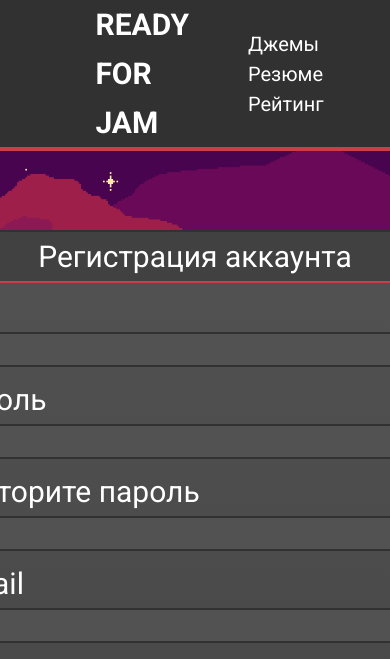
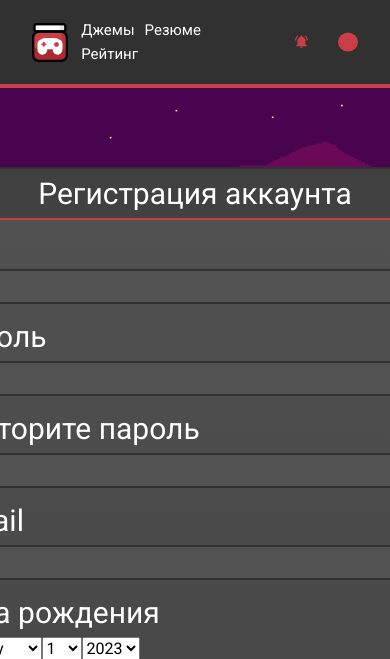
Before and after one commit to lanissell/ReadyForJamWeb, a Django app: page /author/ in a window 390 px wide. Shown: the top 659 px of the page. Run offline with Django 4.2, Linux system fonts and the light colour scheme; style sheets or scripts are compiled from the project's sources.

Commit message:
add adaptive design to the header

```diff
--- a/ReadyForJam/static/base/css/style.css
+++ b/ReadyForJam/static/base/css/style.css
@@ -23,7 +23,7 @@ html {
 /*Header*/
 .header {
   width: 100%;
-  height: 5.2083333333%;
+  height: 4.1666666667%;
   z-index: 50;
   background-color: #313131;
   border-bottom: 4px solid #CA3E47;
@@ -36,40 +36,27 @@ html {
 }
 
 .header_logo {
+  margin-right: auto;
   width: 73px;
+  max-width: 100%;
   height: 78px;
-  left: 160px;
-  top: 11px;
-}
-
-.header__project-name {
-  font-family: Roboto, serif;
-  font-style: normal;
-  font-weight: 700;
-  font-size: 30px;
-  line-height: 49px;
-  margin: 0 0 0 63px;
-  display: flex;
-  align-items: center;
-  text-transform: uppercase;
-  color: #FFFFFF;
 }
 
 .header__menu {
-  margin: 0 0 0 10.4166666667%;
+  margin: 0 0 0 3.9583333333%;
 }
 
 .menu {
   padding: 5px 0;
 }
 
-.menu_list {
+.menu__list {
   flex-wrap: wrap;
   display: flex;
 }
 
-.menu_item :last-child {
-  margin: 0 0 0 25px;
+ul li.menu__item:not(:last-child) {
+  margin-right: 25px;
 }
 
 .menu__link {
@@ -82,7 +69,7 @@ html {
 }
 
 .header__right-group {
-  margin: 0 0 0 55px;
+  margin-left: auto;
   align-items: center;
 }
 
@@ -91,11 +78,12 @@ html {
 }
 
 .right-group__list {
+  align-items: center;
   display: flex;
 }
 
-.right-group__items {
-  margin: 0 0 0 30px;
+ul li.right-group__items:not(:last-child) {
+  margin-right: 30px;
 }
 
 .right-group__search {
@@ -103,6 +91,8 @@ html {
   height: 30px;
   margin: 35px 0;
   top: 34px;
+  border: 0;
+  outline: none;
   background: #414141;
   color: white;
   border-radius: 8px;
@@ -110,12 +100,67 @@ html {
 
 .right-group__notification {
   margin: 33px 0;
-  width: 35px;
-  height: 35px;
 }
 
 .right-group__profile {
-  margin: 6px 0;
+  height: 80px;
+  width: 80px;
+}
+
+@media (max-width: 960px) {
+  .header_logo {
+    width: 51.1px;
+    height: 54.6px;
+  }
+  .menu__link {
+    font-weight: 300;
+    font-size: 15px;
+  }
+  ul li.menu__item:not(:last-child) {
+    margin-right: 10px;
+  }
+}
+@media screen and (max-width: 800px) {
+  .right-group__search {
+    display: none;
+  }
+}
+@media (max-width: 500px) {
+  .header__container {
+    min-height: 50px;
+  }
+  .right-group__profile {
+    height: 40px;
+    width: 40px;
+  }
+  .right-group__notification {
+    height: 21px;
+    width: 21px;
+  }
+  .header_logo {
+    width: 36.5px;
+    height: 39px;
+  }
+  li ul.menu_item:not(:last-child) {
+    display: contents;
+    color: red;
+  }
+  .dropdown {
+    display: inline-block;
+  }
+}
+@media (max-width: 430px) {
+  .right-group__profile {
+    height: 20px;
+    width: 20px;
+  }
+  .right-group__notification {
+    height: 14px;
+    width: 14px;
+  }
+  .header__container {
+    min-height: 30px;
+  }
 }
 
 /*# sourceMappingURL=style.css.map */
--- a/ReadyForJam/static/base/css/style.scss
+++ b/ReadyForJam/static/base/css/style.scss
@@ -1,5 +1,14 @@
 @import "zeroing-style.css";
 @import url('https://fonts.googleapis.com/css2?family=Roboto:wght@400;700&display=swap');
+
+
+@function width-in-percent($width) {
+
+  $result: $width/1920px * 100%;
+
+  @return $result;
+}
+
 
 body,
 html {
@@ -16,7 +25,7 @@ html {
 
 
 ._container {
-  max-width: 1601px / 1920px * 100%;
+  max-width: width-in-percent(1601px);
   padding: 0 15px;
   margin: 0 auto;
   box-sizing: content-box;
@@ -25,7 +34,7 @@ html {
 /*Header*/
 .header {
   width: 100%;
-  height: (100px / 1920px) * 100%;
+  height: width-in-percent(80px);
   z-index: 50;
   background-color: #313131;
   border-bottom: 4px solid #CA3E47;
@@ -37,31 +46,16 @@ html {
   align-items: center;
 }
 
-.header__link {
+.header_logo {
+  margin-right: auto;
+  width: 73px;
+  max-width: 100%;
+  height: 78px;
 }
 
-.header_logo {
-  width: 73px;
-  height: 78px;
-  left: 160px;
-  top: 11px;
-}
-
-.header__project-name {
-  font-family: Roboto, serif;
-  font-style: normal;
-  font-weight: 700;
-  font-size: 30px;
-  line-height: 49px;
-  margin: 0 0 0 63px;
-  display: flex;
-  align-items: center;
-  text-transform: uppercase;
-  color: #FFFFFF;
-}
 
 .header__menu {
-  margin: 0 0 0 ((200px / 1920px) * 100%);
+  margin: 0 0 0 ((76px / 1920px) * 100%);
 }
 
 //Header Menu
@@ -69,17 +63,18 @@ html {
   padding: 5px 0;
 }
 
-.menu_list {
+.menu__list {
   flex-wrap: wrap;
   display: flex;
+
+}
+
+ul li.menu__item:not(:last-child) {
+  margin-right: 25px;
 }
 
 .menu_item {
-
-
-  :last-child {
-    margin: 0 0 0 25px;
-  }
+  //margin: 0 0 0 25px;
 }
 
 .menu__link {
@@ -88,14 +83,14 @@ html {
   font-weight: 400;
   font-size: 20px;
 
-  text-decoration: none;//Убирает подчеркивание у ссылок
+  text-decoration: none; //Убирает подчеркивание у ссылок
   color: #FFFFFF;
 }
 
 //Right Group Header
 
 .header__right-group {
-  margin: 0 0 0 55px;
+  margin-left: auto;
   align-items: center;
 }
 
@@ -104,13 +99,18 @@ html {
 }
 
 .right-group__list {
-
+  align-items: center;
   display: flex;
 }
 
 .right-group__items {
-    margin: 0 0 0 30px;
+
 }
+
+ul li.right-group__items:not(:last-child) {
+  margin-right: 30px;
+}
+
 
 .right-group__link {
 
@@ -121,6 +121,8 @@ html {
   height: 30px;
   margin: 35px 0;
   top: 34px;
+  border: 0;
+  outline: none;
 
   background: #414141;
   color: white;
@@ -129,10 +131,80 @@ html {
 
 .right-group__notification {
   margin: 33px 0;
-  width: 35px;
-  height: 35px;
 }
 
 .right-group__profile {
-  margin: 6px 0;
+  height: 80px;
+  width: 80px;
 }
+
+
+//Media query
+
+@media (max-width: 960px) {
+  .header_logo {
+    width: 73px * 0.7;
+    height: 78px * 0.7;
+  }
+
+  .menu__link {
+    font-weight: 300;
+    font-size: 15px;
+  }
+
+  ul li.menu__item:not(:last-child) {
+    margin-right: 10px;
+  }
+}
+
+@media screen and (max-width: 800px) {
+  .right-group__search {
+    display: none;
+  }
+}
+
+@media (max-width: 500px) {
+  .header__container {
+    min-height: 50px;
+  }
+
+  .right-group__profile {
+    height: 40px;
+    width: 40px;
+  }
+
+  .right-group__notification {
+    height: 35px * 0.6;
+    width: 35px * 0.6;
+  }
+
+  .header_logo {
+    width: 73px * 0.5;
+    height: 78px * 0.5;
+  }
+
+  li ul.menu_item:not(:last-child) {
+    display: contents;
+    color: red;
+  }
+
+  .dropdown {
+    display: inline-block;
+  }
+}
+@media (max-width: 430px) {
+  .right-group__profile {
+    height: 20px;
+    width: 20px;
+  }
+
+    .right-group__notification {
+      height: 35px * 0.4;
+      width: 35px * 0.4;
+    }
+
+  .header__container {
+    min-height: 30px;
+  }
+
+}
--- a/ReadyForJam/templates/base.html
+++ b/ReadyForJam/templates/base.html
@@ -19,21 +19,19 @@
 <div class="wrapper">
     <header class="header">
         <div class="header__container _container">
-            <a class="header__link" href="MainPage.html">
+            <a class="header__link" href="">
                 <img src="/media/base/Logo.svg" class="header_logo" alt="">
             </a>
-            <h1 class="header__project-name">Ready for Jam</h1>
-
 
             <nav class="header__menu menu">
-                <ul class="menu_list">
-                    <li class="menu_item">
+                <ul class="menu__list">
+                    <li class="menu__item">
                         <a href="" class="menu__link">Джемы</a>
                     </li>
-                    <li class="menu_item">
+                    <li class="menu__item">
                         <a href="" class="menu__link">Резюме</a>
                     </li>
-                    <li class="menu_item">
+                    <li class="menu__item">
                         <a href="" class="menu__link">Рейтинг</a>
                     </li>
                 </ul>
```
Also changed, not shown: 1 other file.
